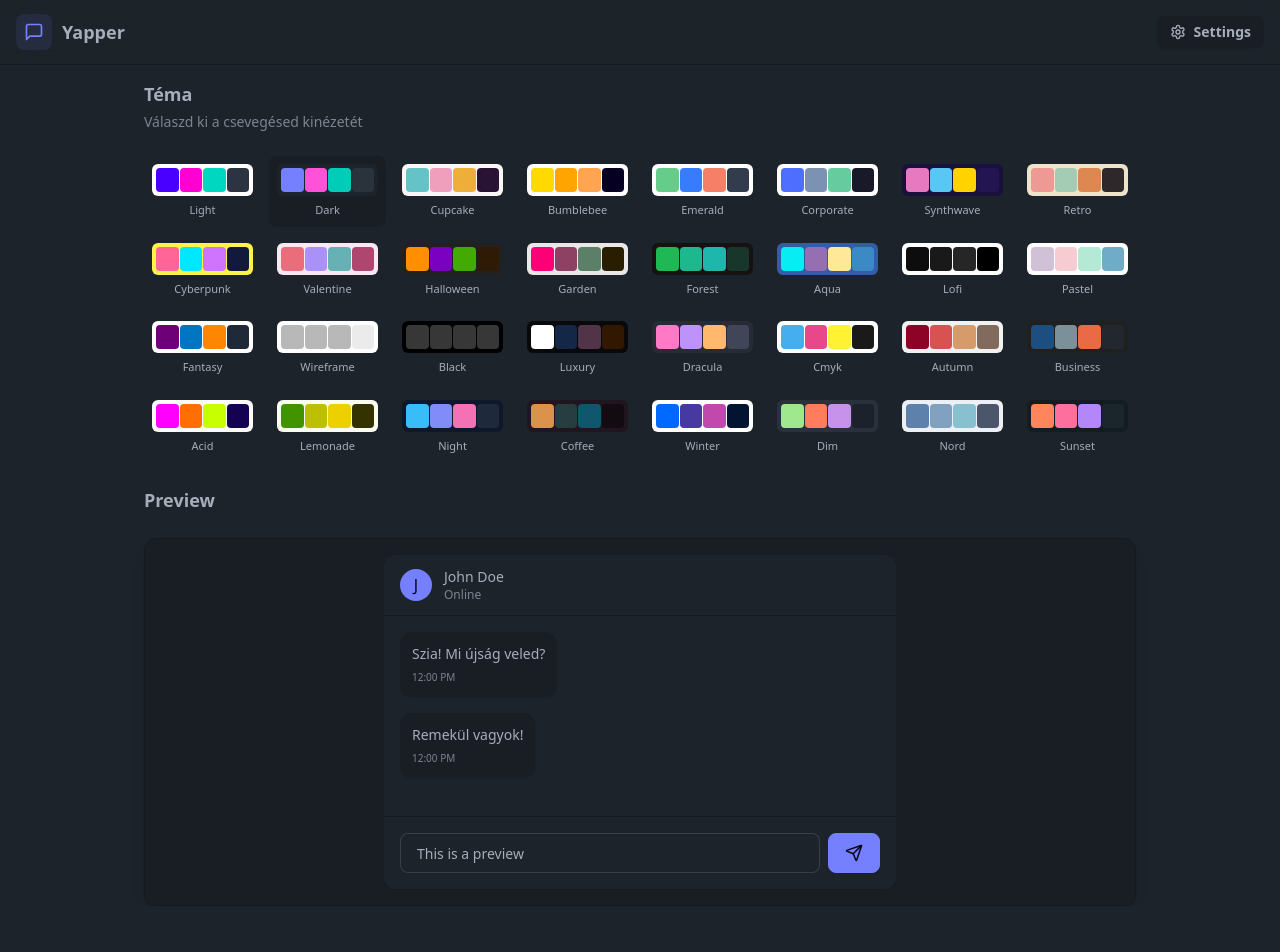
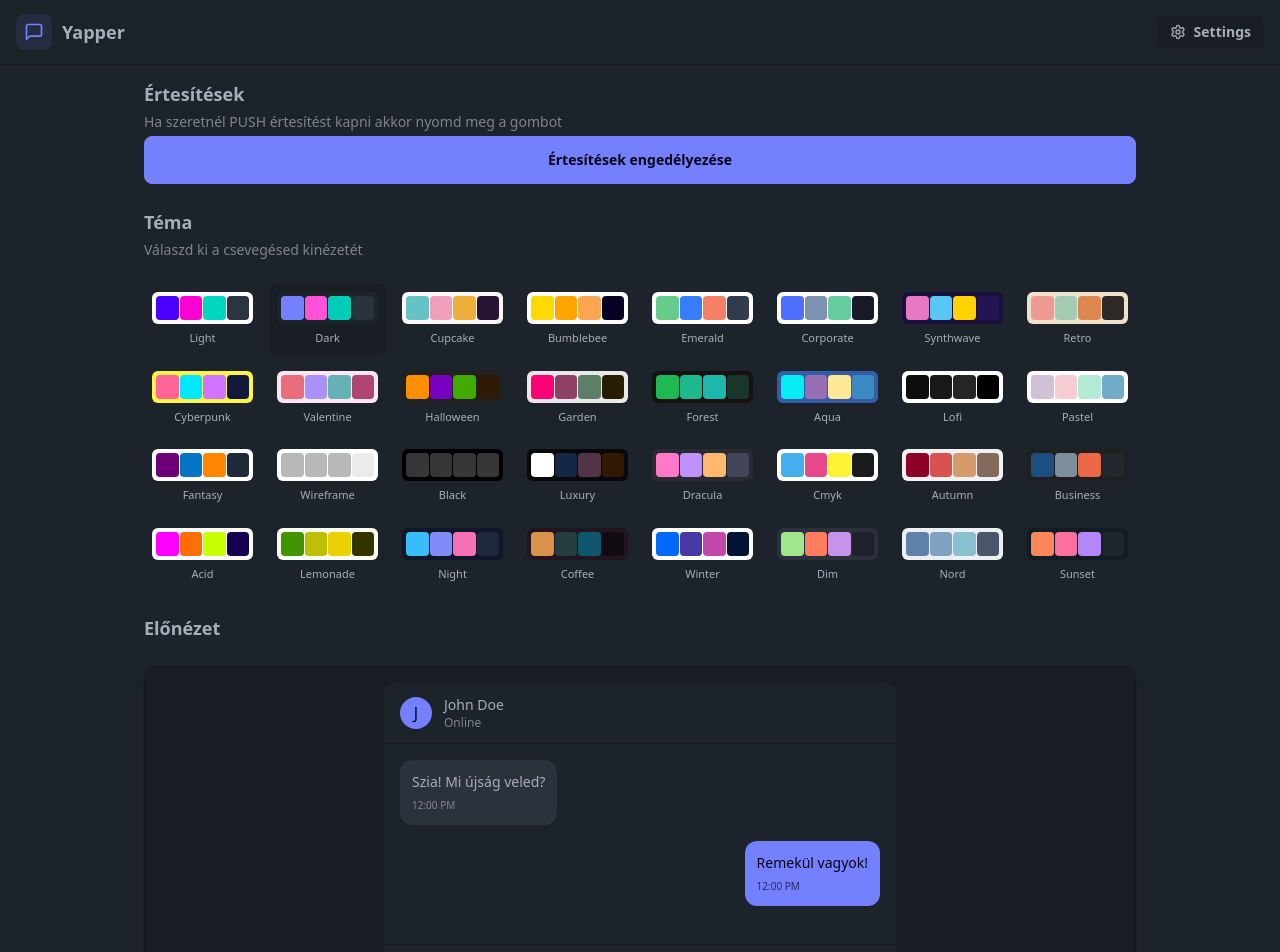
Before and after one commit to Digivagyok/Yapper, a React (Vite) app in the folder frontend/: page /settings in a window 1280 px wide. Shown: the top 952 px of the page. Before the commit the page ends 906 px from the top, so only its background shows below. Built offline with nearby package versions, Linux system fonts and the light colour scheme; no server answers.

Commit message:
added enable notifications button, fixed a bug where the chat preview doesn't reflected the real chat style

```diff
--- a/frontend/src/components/ChatContainer.jsx
+++ b/frontend/src/components/ChatContainer.jsx
@@ -60,7 +60,7 @@ export default function ChatContainer() {
                                 {formatMessageTime(message.createdAt)}
                             </time>
                         </div>
-                        <div className="chat-bubble flex flex-col">
+                        <div className={`chat-bubble flex flex-col ${message.senderId === authUser._id ? "bg-primary text-primary-content" : ""}`}>
                             {message.image && (
                                 <img
                                     src={message.image}
--- /dev/null
+++ b/frontend/src/components/NotificationButton.jsx
@@ -0,0 +1,18 @@
+import subscribeUserToPush from "../../utils/push-notifications";
+
+export default function NotificationButton() {
+    const handleEnableNotifications = async () => {
+        if ('serviceWorker' in navigator && 'PushManager' in window) {
+            await subscribeUserToPush();
+            alert('Push notifications enabled!');
+        } else {
+            alert('Push notifications are not supported in your browser.');
+        }
+    };
+
+    return (
+        <button onClick={handleEnableNotifications} className="btn btn-primary">
+            Értesítések engedélyezése
+        </button>
+    );
+}
--- a/frontend/src/pages/SettingsPage.jsx
+++ b/frontend/src/pages/SettingsPage.jsx
@@ -3,10 +3,12 @@ import { THEMES, THEME_COLORS } from "../constants/themes.js"
 import { Send } from "lucide-react";
 import { useEffect } from "react";
 
+import NotificationButton from "../components/NotificationButton";
+
 
 const PREVIEW_MESSAGES = [
-    { id: 1, content: "Szia! Mi újság veled?", issent: false },
-    { id: 2, content: "Remekül vagyok!", issent: true },
+    { id: 1, content: "Szia! Mi újság veled?", isSent: false },
+    { id: 2, content: "Remekül vagyok!", isSent: true },
 ];
 
 export default function SettingsPage() {
@@ -15,6 +17,16 @@ export default function SettingsPage() {
     return (
         <div className="h-screen container mx-auto px-4 pt-20 max-w-5xl">
             <div className="space-y-6">
+                <div className="flex flex-col gap-1">
+                    <h2 className="text-lg font-semibold">
+                        Értesítések
+                    </h2>
+                    <p className="text-sm text-base-content/70">
+                        Ha szeretnél PUSH értesítést kapni akkor nyomd meg a gombot
+                    </p>
+                    <NotificationButton />
+                </div>
+
                 <div className="flex flex-col gap-1">
                     <h2 className="text-lg font-semibold">
                         Téma
@@ -51,7 +63,7 @@ export default function SettingsPage() {
                 </div>
 
                 {/* Preview Section */}
-                    <h3 className="text-lg font-semibold mb-3">Preview</h3>
+                <h3 className="text-lg font-semibold mb-3">Előnézet</h3>
                 <div className="rounded-xl border border-base-300 overflow-hidden bg-base-100 shadow-lg">
                     <div className="p-4 bg-base-200">
                         <div className="max-w-lg mx-auto">
@@ -80,7 +92,7 @@ export default function SettingsPage() {
                                             <div
                                                 className={`
                                                         max-w-[80%] rounded-xl p-3 shadow-sm
-                          ${message.isSent ? "bg-primary text-primary-content" : "bg-base-200"}
+                                                        ${message.isSent ? "bg-primary text-primary-content" : "chat-bubble"}
                                                         `}
                                             >
                                                 <p className="text-sm">{message.content}</p>
@@ -103,8 +115,8 @@ export default function SettingsPage() {
                                         <input
                                             type="text"
                                             className="input input-bordered flex-1 text-sm h-10"
-                                                placeholder="Type a message..."
-                                                value="This is a preview"
+                                            placeholder="Írj egy üzenetet"
+                                            value="Ez egy üzenet"
                                             readOnly
                                         />
                                         <button className="btn btn-primary h-10 min-h-0">
--- /dev/null
+++ b/frontend/utils/push-notifications.js
@@ -0,0 +1,15 @@
+export default async function subscribeUserToPush() {
+    const registration = await navigator.serviceWorker.ready;
+    const subscription = await registration.pushManager.subscribe({
+        userVisibleOnly: true,
+        applicationServerKey: '<Your-VAPID-Public-Key>',
+    });
+    // Send subscription to your server
+    await fetch('/api/subscribe', {
+        method: 'POST',
+        body: JSON.stringify(subscription),
+        headers: {
+            'Content-Type': 'application/json',
+        },
+    });
+};
```
Also changed, not shown: frontend/public/service-worker.js (+19 -0 lines). Lines whose indentation alone changed are shown as unchanged.
